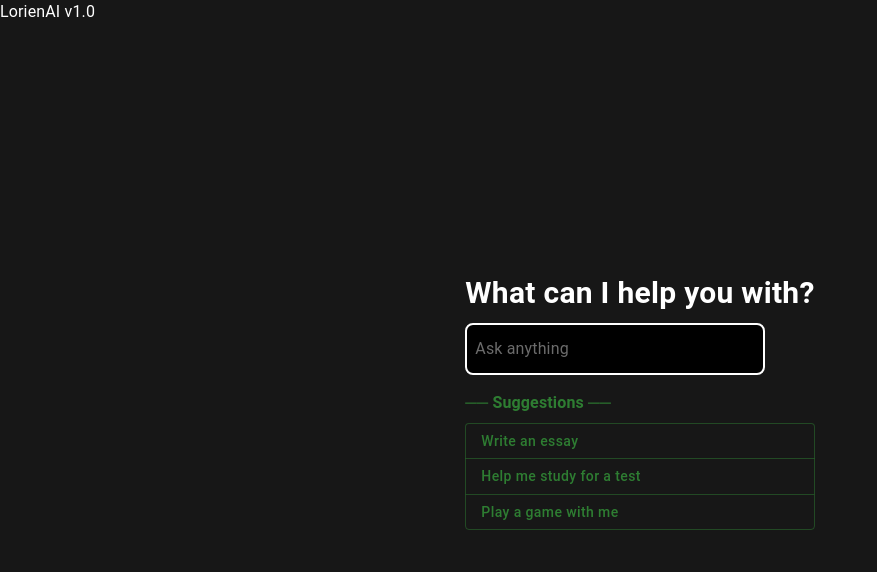
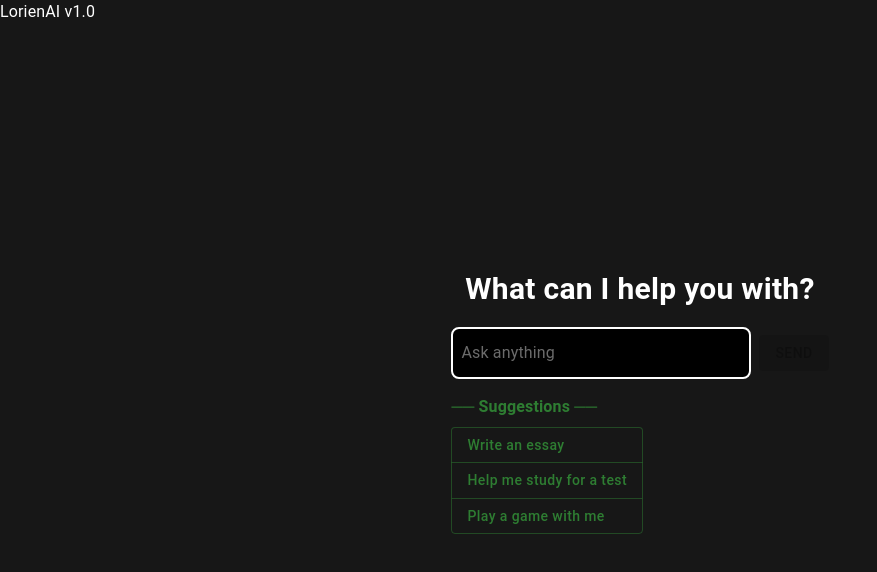
Before and after one commit to dazzasong/lorienai, a Next.js app: page / in a window 1280 px wide. Shown: the top 572 px of the page, without its empty margins (0-877 px from the left). Built offline with nearby package versions, Linux system fonts and the light colour scheme.

Commit message:
added form inputs

```diff
--- a/app/api/chat/route.js
+++ /dev/null
@@ -1,21 +0,0 @@
-export default async function handler(req, res) {
-  const { message } = req.body;
-
-  const response = await fetch("https://api.openai.com/v1/chat/completions", {
-    method: "POST",
-    headers: {
-      "Content-Type": "application/json",
-      Authorization: `Bearer ${process.env.OPENAI_API_KEY}`,
-    },
-    body: JSON.stringify({
-      model: "gpt-4o",
-      messages: [
-        { role: "system", content: "You are a helpful assistant." },
-        { role: "user", content: message },
-      ],
-    }),
-  });
-
-  const data = await response.json();
-  res.status(200).json(data);
-}
--- a/app/page.js
+++ b/app/page.js
@@ -1,13 +1,25 @@
-import { Button, ButtonGroup, InputBase, Stack, Typography } from "@mui/material";
+'use client';
+
+import { Box, Button, ButtonGroup, InputBase, Stack, Typography } from "@mui/material";
+import { useState } from "react";
 
 export default function Home() {
+  const [input, setInput] = useState('');
+  const [response, setResponse] = useState('');
+
+  const handleSubmit = () => {
+
+  };
+
   return (
     <Stack justifyContent='center' alignItems='center' height='100vh'>
       <Typography position='absolute' top={0} left={0}>LorienAI v1.0</Typography>
-      <Stack spacing={2}>
-        <Stack spacing={1}>
-          <Typography fontSize={30} fontWeight='bold'>What can I help you with?</Typography>
+      <Typography fontSize={30} fontWeight='bold' mb={2}>What can I help you with?</Typography>
+      <form onSubmit={handleSubmit}>
+        <Stack direction='row' spacing={1} alignItems='center' mb={2}>
           <InputBase
+            value={input}
+            onChange={e => setInput(e.target.value)}
             placeholder="Ask anything"
             sx={{
               width: 300,
@@ -18,16 +30,24 @@ export default function Home() {
               borderRadius: 2
             }}
           />
+          <Button
+            variant="contained"
+            type="submit"
+            disabled={!input}
+            sx={{ bgcolor: 'grey' }}
+          >
+            Send
+          </Button>
         </Stack>
-        <Stack spacing={1}>
-          <Typography color="success" fontWeight='bold'>── Suggestions ──</Typography>
+        <Box>
+          <Typography color="success" fontWeight='bold' mb={1}>── Suggestions ──</Typography>
           <ButtonGroup color="success" orientation="vertical" >
-            <Button sx={{ justifyContent: 'start', textTransform: 'none' }}>Write an essay</Button>
-            <Button sx={{ justifyContent: 'start', textTransform: 'none' }}>Help me study for a test</Button>
-            <Button sx={{ justifyContent: 'start', textTransform: 'none' }}>Play a game with me</Button>
+            <Button onClick={() => setInput('Write an essay')} sx={{ justifyContent: 'start', textTransform: 'none' }}>Write an essay</Button>
+            <Button onClick={() => setInput('Help me study for a test')} sx={{ justifyContent: 'start', textTransform: 'none' }}>Help me study for a test</Button>
+            <Button onClick={() => setInput('Play a game with me')} sx={{ justifyContent: 'start', textTransform: 'none' }}>Play a game with me</Button>
           </ButtonGroup>
-        </Stack>
-      </Stack>
+        </Box>
+      </form>
     </Stack>
   );
 }
```
